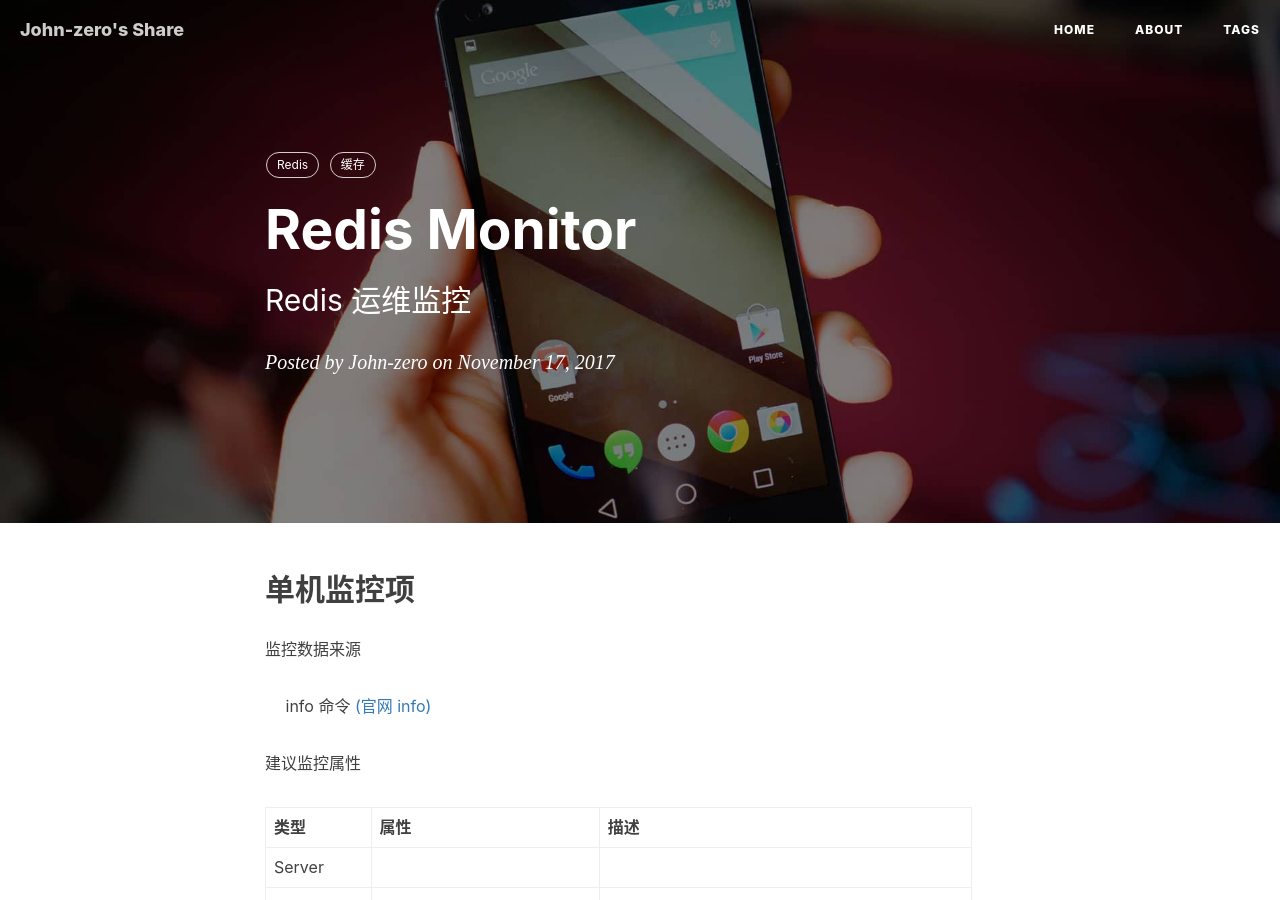
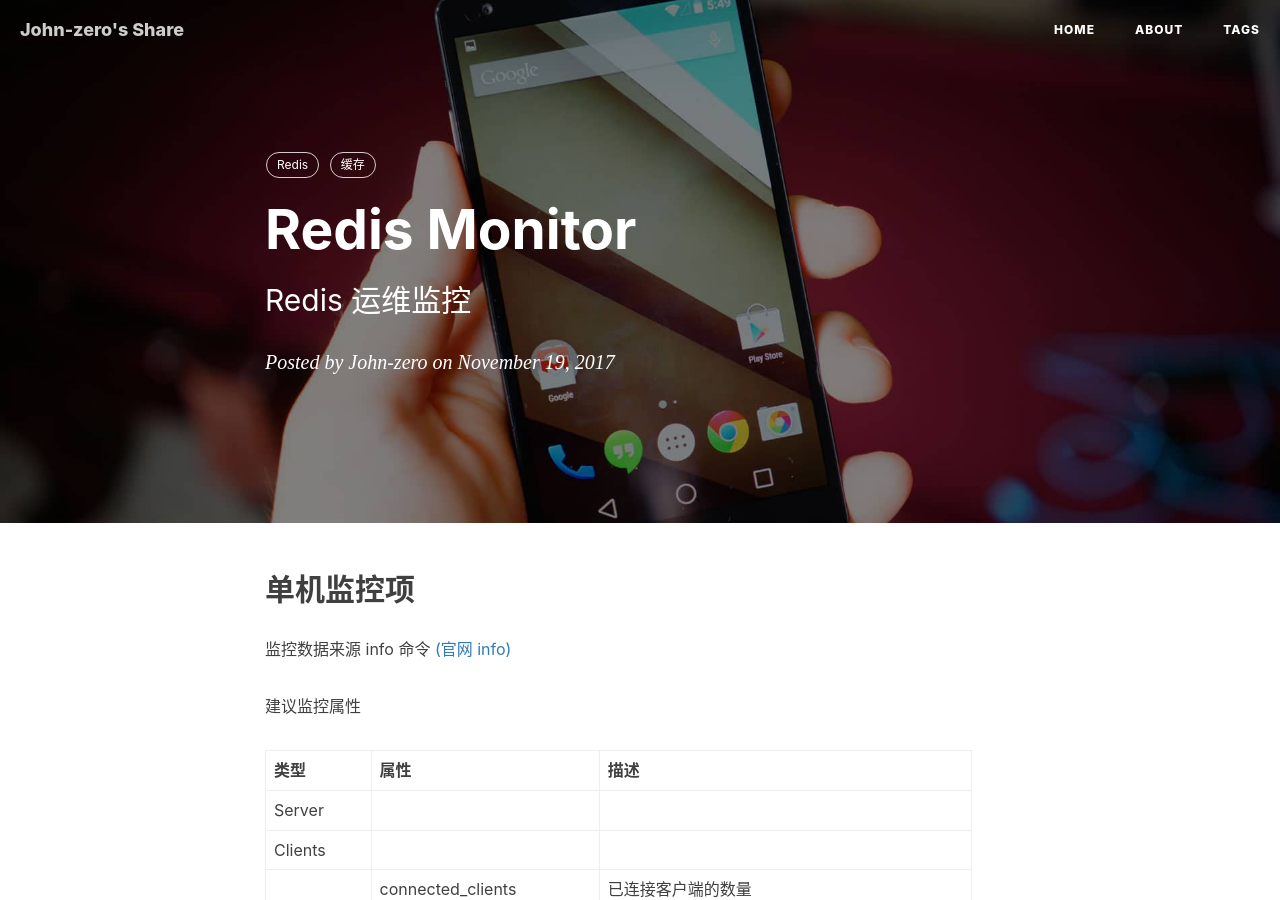
Before and after one commit to John-zero/John-zero.github.io, a Jekyll site: the page built from _posts/2017-11-19-redis-monitor.markdown, in a window 1280 px wide and 900 px high. Built offline with Jekyll 4.4.1, drawn with Linux system fonts in a browser that asks for light colours; nearby versions of some CDN libraries; comment, search, counter and statistics services are not loaded; some of the changed text lies outside the part shown.

Commit message:
add redis-monitor

```diff
--- a/_posts/2017-11-19-redis-monitor.markdown
+++ b/_posts/2017-11-19-redis-monitor.markdown
@@ -2,7 +2,7 @@
 layout:     	post
 title:        	"Redis Monitor"
 subtitle:     	"Redis 运维监控"
-date:         	2017-11-17
+date:         	2017-11-19
 author:       	"John-zero"
 header-img: 	"img/post-bg-android.jpg"
 tags:
```
Also changed, not shown: other parts of _posts/2017-11-19-redis-monitor.markdown (+7 -6 lines).
